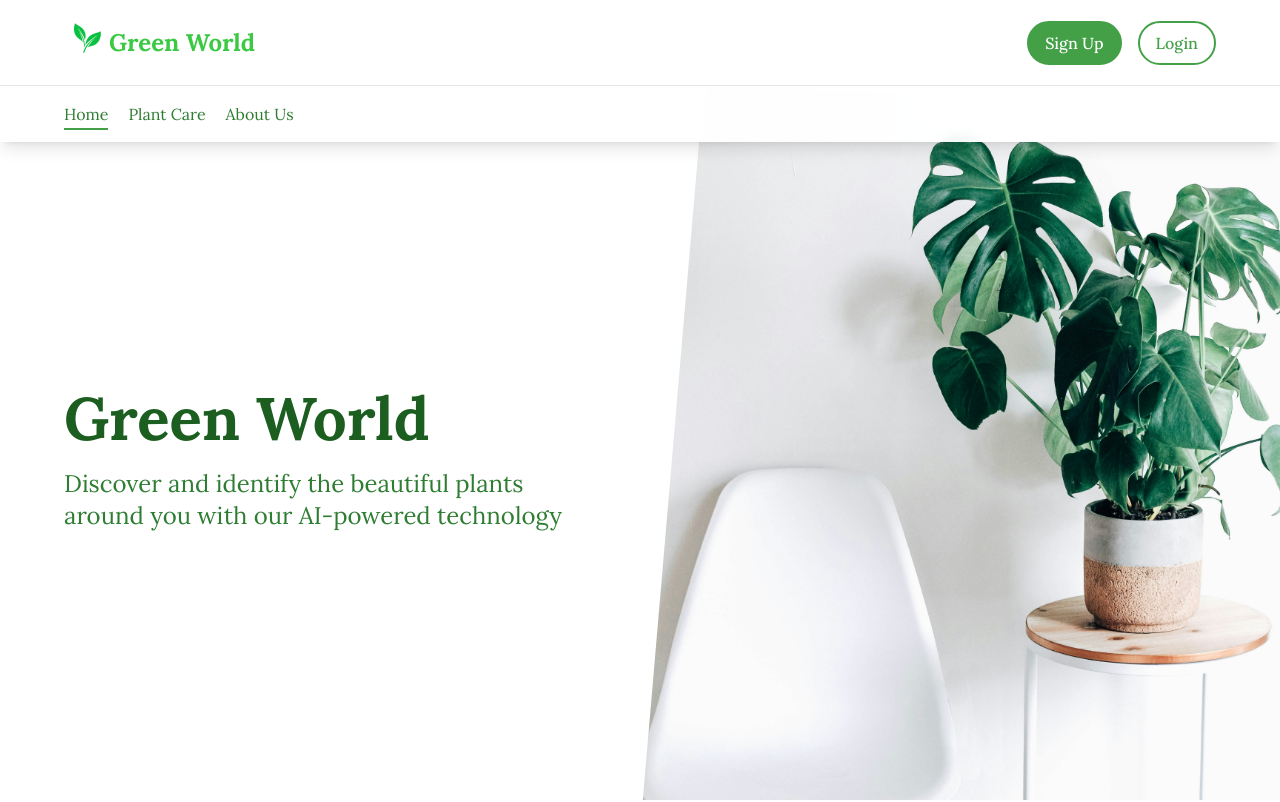
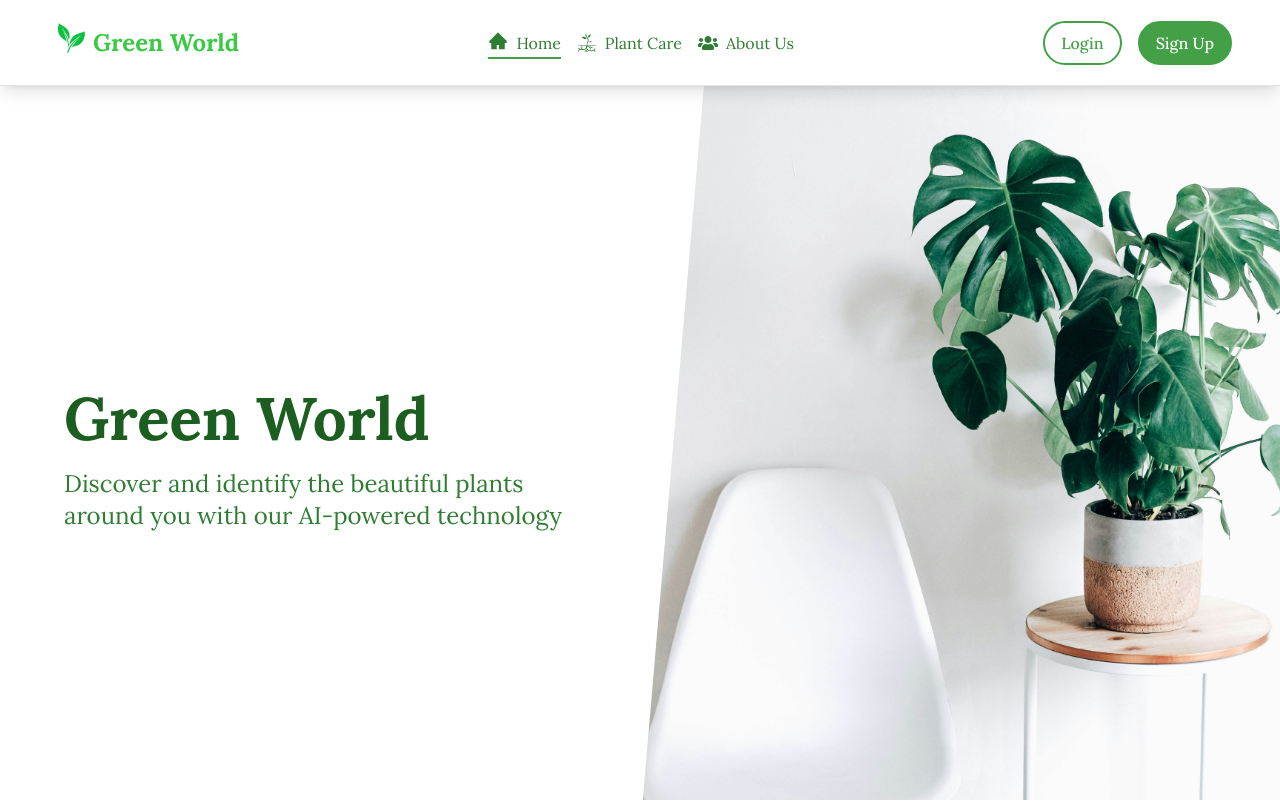
Before and after one commit to Green-World-Project/green-world-web, a React (Vite) app: page /home in a window 1280 px wide. Shown: the top 802 px of the page. Built offline with nearby package versions, Linux system fonts and the light colour scheme.

Commit message:
chore: refine navbar logic and styles, integrate react-icons

```diff
--- a/src/shared/Navbar.tsx
+++ b/src/shared/Navbar.tsx
@@ -4,7 +4,12 @@ import HamburgerMenu, { HamburgerButton } from "./HamburgerMenu";
 import { StoreContext } from "../context/StoreContext";
 import { RiLogoutBoxRLine } from "react-icons/ri";
 import UserAvatar from "./UserAvatar";
+import { AiFillHome } from "react-icons/ai";
+import { GiPlantRoots } from "react-icons/gi";
+import { FaUsers } from "react-icons/fa";
 import { AnimatePresence, motion } from "framer-motion";
+import { CgProfile } from "react-icons/cg";
+import { MdHistory, MdOutlineImageSearch } from "react-icons/md";
 
 export default function Navbar() {
   const { token, setIsPopUpOpen, logout } = useContext(StoreContext);
@@ -21,7 +26,7 @@ export default function Navbar() {
 
   return (
     <nav className="navbar flex flex-col bg-white bg-opacity-95 backdrop-blur-sm shadow-lg shadow-black/10 fixed top-0 left-0 right-0 z-50 ">
-      <div className="nav-top border-b border-black/10 px-[2rem] md:px-[4rem] py-[1rem]">
+      <div className="nav-top border-b border-black/10 px-[2rem] lg:px-[3rem] py-[1rem]">
         <div className="max-w-[2000px] mx-auto w-full flex items-center justify-between">
           <div className="left-nav flex items-center gap-3">
             <Link
@@ -37,22 +42,41 @@ export default function Navbar() {
               </span>
             </Link>
           </div>
+          <div className="flex items-center gap-4 max-sm:hidden">
+            <Link
+              to="/"
+              onClick={() => setActive("home")}
+              className={`nav-tab relative cursor-pointer text-[#2e7d32] flex gap-2 ${
+                active === "home" ? "active" : ""
+              }`}
+            >
+              <AiFillHome size={20} />
+              Home
+            </Link>
+            <Link
+              to="/plantcare"
+              onClick={() => setActive("plant care")}
+              className={`nav-tab relative cursor-pointer text-[#2e7d32] flex items-center gap-2 ${
+                active === "plant care" ? "active" : ""
+              }`}
+            >
+              <GiPlantRoots size={20} />
+              Plant Care
+            </Link>
+            <Link
+              to="/"
+              onClick={() => setActive("about us")}
+              className={`nav-tab relative cursor-pointer text-[#2e7d32] flex items-center gap-2 ${
+                active === "about us" ? "active" : ""
+              }`}
+            >
+              <FaUsers size={20} />
+              About Us
+            </Link>
+          </div>
           <div className="flex items-center gap-4 ">
             {token ? (
               <UserAvatar isOpen={isOpen} setIsOpen={setIsOpen} />
-            ) : (
-              <button
-                onClick={() => navigate("signup")}
-                className="text-center text-[1rem] cursor-pointer font-medium text-white border-[2px] border-[#43a047] bg-[#43a047] px-4 py-2
-          rounded-full transition-all hover:bg-[#2e7d32] hover:scale-105 hover:border-[#2e7d32] max-sm:hidden"
-              >
-                Sign Up
-              </button>
-            )}
-            {token ? (
-              <button onClick={() => logout()}>
-                <RiLogoutBoxRLine size={26} fill="#43a047" />
-              </button>
             ) : (
               <button
                 onClick={() => setIsPopUpOpen(true)}
@@ -63,55 +87,78 @@ export default function Navbar() {
               </button>
             )}
             {!token && (
+              <button
+                onClick={() => navigate("signup")}
+                className="text-center text-[1rem] cursor-pointer font-medium text-white border-[2px] border-[#43a047] bg-[#43a047] px-4 py-2
+      rounded-full transition-all hover:bg-[#2e7d32] hover:scale-105 hover:border-[#2e7d32] max-sm:hidden"
+              >
+                Sign Up
+              </button>
+            )}
+
+            {!token && (
               <HamburgerButton isOpen={isOpen} setIsOpen={setIsOpen} />
             )}
           </div>
         </div>
       </div>
       <AnimatePresence>
+        {token && isOpen && (
           <motion.div
             key="nav-bottom"
-          initial={{ height: token ? 0 : "auto" }}
-          animate={{ height: token ? (isOpen ? "auto" : 0) : "auto" }}
+            initial={{ height: 0 }}
+            animate={{ height: "auto" }}
             exit={{ height: 0 }}
             transition={{ duration: 0.3, ease: "easeInOut" }}
-          className="nav-bottom flex items-center justify-start px-[2rem] md:px-[4rem] max-w-[2130px] max-sm:hidden mx-auto w-full overflow-hidden"
+            className="nav-bottom flex items-center justify-start px-[2.5rem] lg:px-[4rem] max-w-[2130px] max-sm:hidden mx-auto w-full overflow-hidden"
           >
             <motion.div
-            initial={{ opacity: token ? 0 : 1 }}
-            animate={{ opacity: token ? (isOpen ? 1 : 0) : 1 }}
+              initial={{ opacity: 0 }}
+              animate={{ opacity: 1 }}
+              exit={{ opacity: 0 }}
               transition={{ duration: 0.2 }}
               className="py-[1rem] flex gap-5"
             >
               <Link
                 to="/"
-              onClick={() => setActive("home")}
-              className={`nav-tab relative cursor-pointer text-[#2e7d32] ${
-                active === "home" ? "active" : ""
+                onClick={() => setActive("profile")}
+                className={`nav-tab relative cursor-pointer text-[#2e7d32] flex items-center gap-2 ${
+                  active === "profile" ? "active" : ""
                 }`}
               >
-              Home
-            </Link>
-            <Link
-              to="/plantcare"
-              onClick={() => setActive("plant care")}
-              className={`nav-tab relative cursor-pointer text-[#2e7d32] ${
-                active === "plant care" ? "active" : ""
-              }`}
-            >
-              Plant Care
+                <CgProfile size={20} />
+                Profile
               </Link>
               <Link
                 to="/"
-              onClick={() => setActive("about us")}
-              className={`nav-tab relative cursor-pointer text-[#2e7d32] ${
-                active === "about us" ? "active" : ""
+                onClick={() => setActive("identify")}
+                className={`nav-tab relative cursor-pointer text-[#2e7d32] flex items-center gap-2 ${
+                  active === "identify" ? "active" : ""
                 }`}
               >
-              About Us
+                <MdOutlineImageSearch size={20} />
+                Identify Plants
               </Link>
+              <Link
+                to="/"
+                onClick={() => setActive("history")}
+                className={`nav-tab relative cursor-pointer text-[#2e7d32] flex items-center gap-2 ${
+                  active === "history" ? "active" : ""
+                }`}
+              >
+                <MdHistory size={20} />
+                History
+              </Link>
+              <button
+                className="flex items-center gap-2"
+                onClick={() => logout()}
+              >
+                <RiLogoutBoxRLine size={20} fill="#2e7d32" />
+                <span className="text-[#2e7d32]">Logout</span>
+              </button>
             </motion.div>
           </motion.div>
+        )}
       </AnimatePresence>
 
       <HamburgerMenu active={active} setActive={setActive} isOpen={isOpen} />
```
Lines whose indentation alone changed are shown as unchanged.
